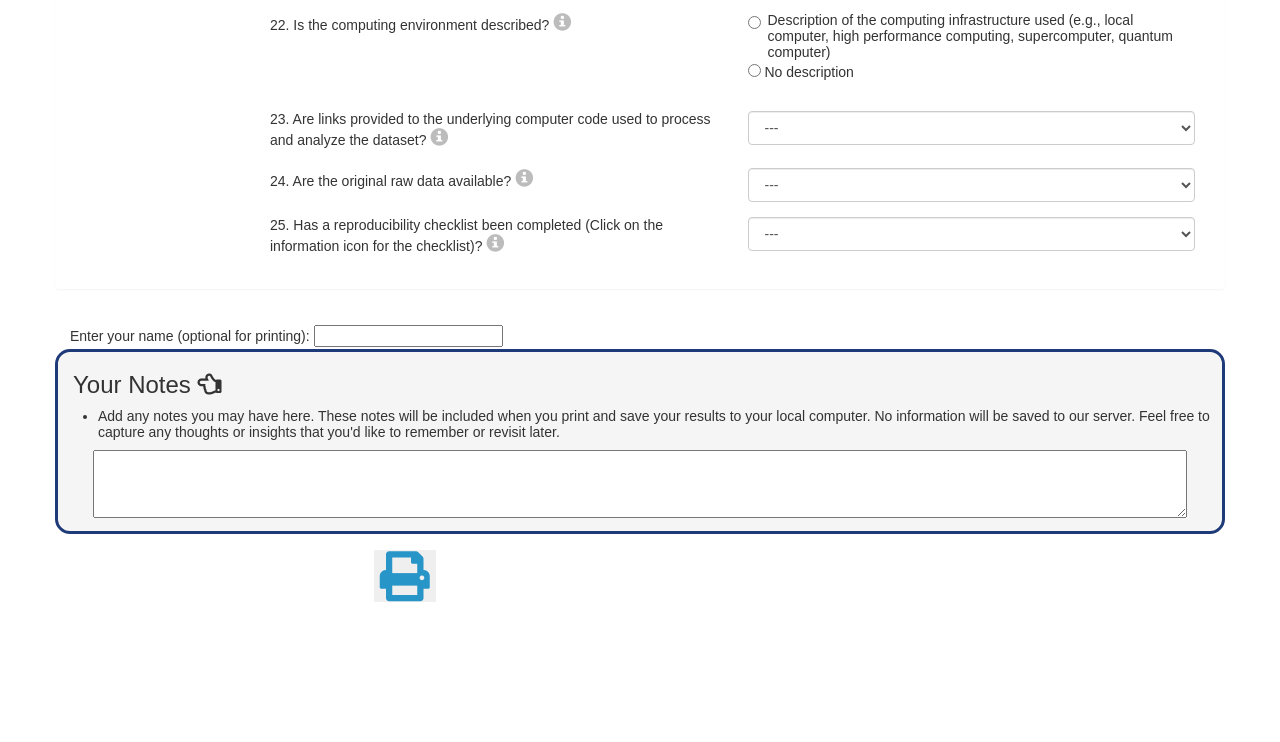
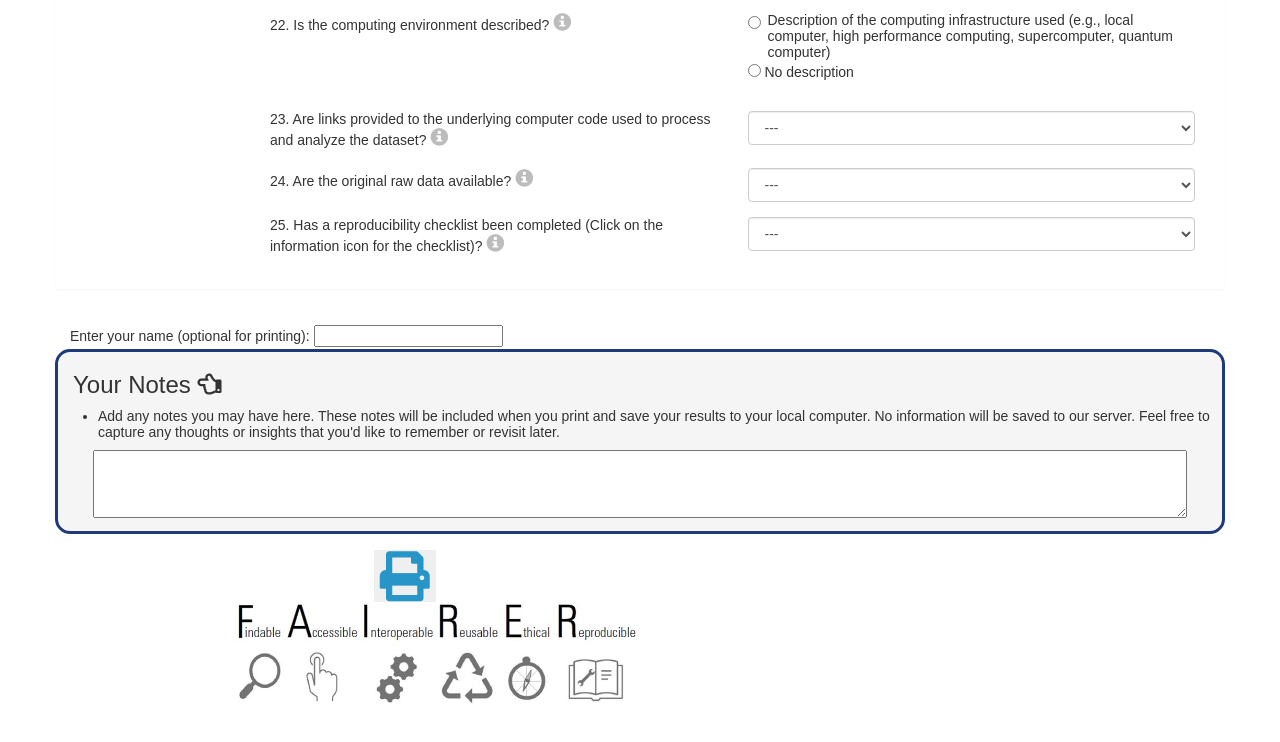
Before and after one commit to ECCC-ScienceEnablementUnit/FAIRER-Assessment, a plain HTML site: page index.html in a window 1280 px wide. Shown: the part 3280-4022 px from the top of the page. Drawn offline with nearby package versions, Linux system fonts and the light colour scheme.

Commit message:
Bottom FAIRER Logo

```diff
--- a/css/assessment.css
+++ b/css/assessment.css
@@ -63,6 +63,7 @@
         #image-f, #image-a, #image-i, #image-r, #image-p{padding-top: 5px;}
         #image-e {padding-top: 5px; width: 18%;}
         #comment-box li {padding-right:18px;}
+        #bottom-logo {width: 40%}
         @media (min-width: 768px) {
             div.col-md-2 {padding-left: 2px;}
             div.col-md-10 {padding-left: 2px;}
--- a/index.html
+++ b/index.html
@@ -971,6 +971,9 @@
                                     FAIRER
                                 </div>
                             </div>
+                        </div>
+                        <div class="row">
+                                <img id="bottom-logo" src="images/logos/FAIRER logo.png" align="center" /><br><br>
                         </div>
                     </div>
                 </div>
```
